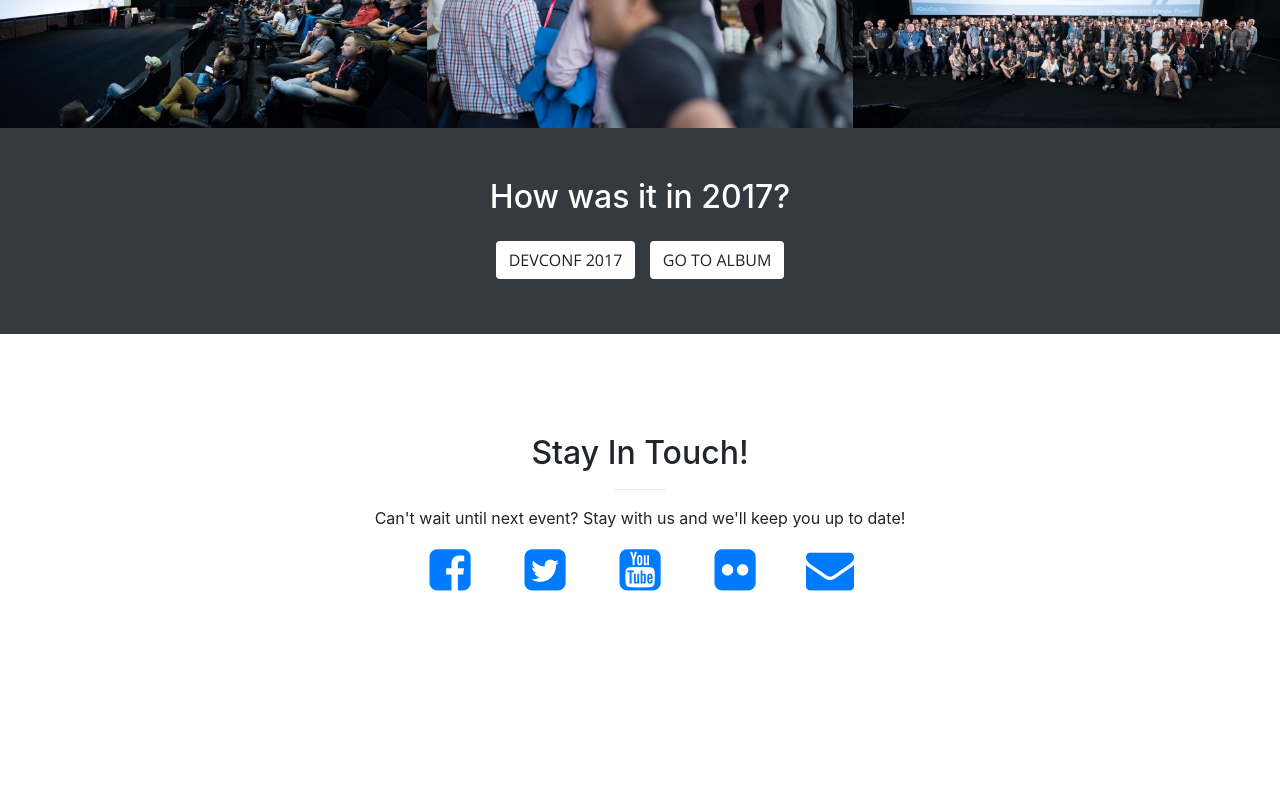
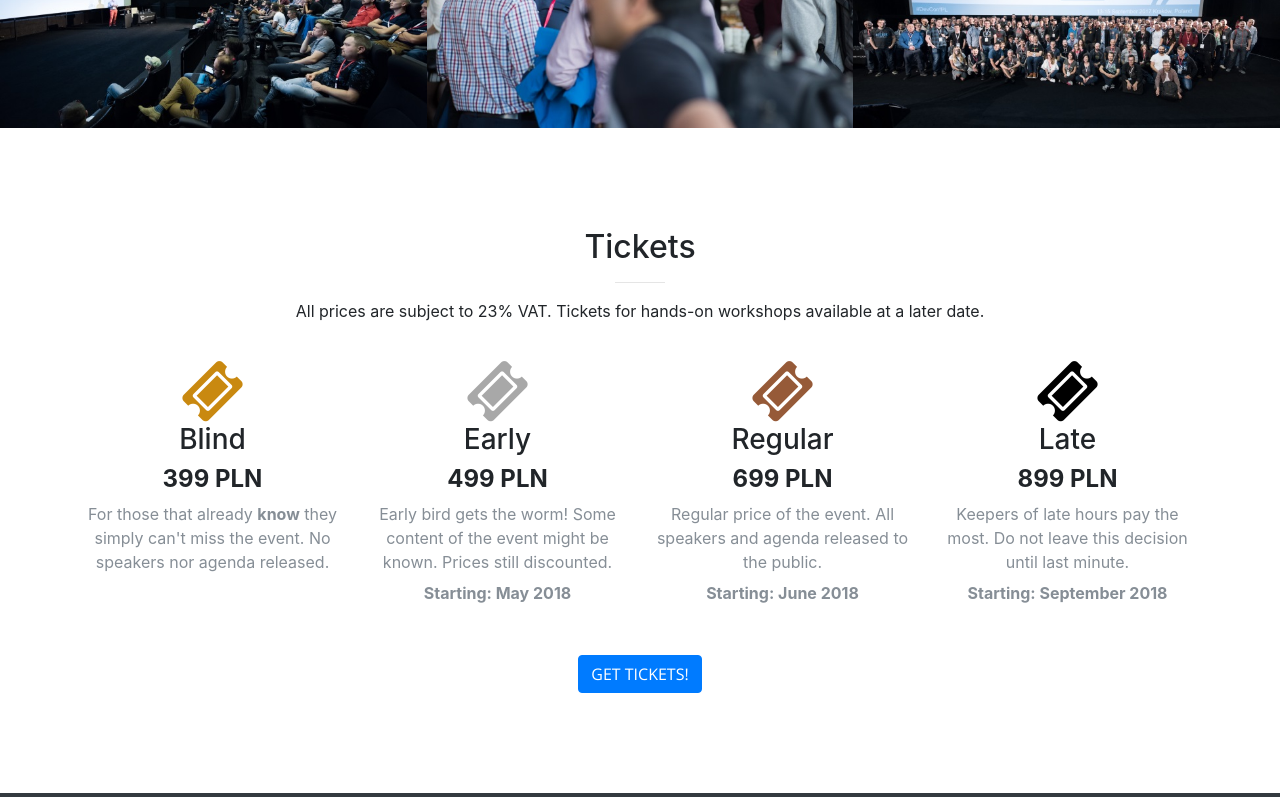
Before and after one commit to devconfpl/launchpage-2018, a website with bundled scripts: page index.html in a window 1280 px wide. Shown: the part 2000-2797 px from the top of the page. Before the commit the page ends 2694 px from the top, so only its background shows below. Built offline with nearby package versions, Linux system fonts and the light colour scheme.

Commit message:
Added tickets info and links.

```diff
--- a/index.html
+++ b/index.html
@@ -69,7 +69,7 @@
           </h1>
           <hr>
           <p>26-28 September 2018, Kraków, Poland</p>
-          <a class="btn btn-primary btn-xl js-scroll-trigger" href="#about">Find Out More</a>
+          <a class="btn btn-primary btn-xl js-scroll-trigger" href="#tickets">Register</a>
         </div>
       </div>
     </header>
@@ -213,6 +213,62 @@
       </div>
     </section>
 
+    <section id="tickets">
+      <div class="container">
+        <div class="row">
+          <div class="col-lg-12 text-center">
+            <h2 class="section-heading">Tickets</h2>
+            <hr class="primary">
+            <p>
+              All prices are subject to 23% VAT. Tickets for hands-on workshops available at a later date.
+            </p>
+          </div>
+        </div>
+      </div>
+      <div class="container">
+        <div class="row">
+          <div class="col-lg-3 col-md-6 text-center">
+            <div class="ticket-box">
+              <i class="fa fa-4x fa-ticket text-primary sr-icons gold"></i>
+              <h3>Blind</h3>
+              <h4>399 PLN</h4>
+              <p class="text-muted">For those that already <strong>know</strong> they simply can't miss the event. No speakers nor agenda released.</p>
+            </div>
+          </div>
+          <div class="col-lg-3 col-md-6 text-center">
+            <div class="ticket-box">
+              <i class="fa fa-4x fa-ticket text-primary sr-icons silver"></i>
+              <h3>Early</h3>
+              <h4>499 PLN</h4>
+              <p class="text-muted">Early bird gets the worm! Some content of the event might be known. Prices still discounted.</p>
+              <p class="text-muted"><strong>Starting: May 2018</strong></p>
+            </div>
+          </div>
+          <div class="col-lg-3 col-md-6 text-center">
+            <div class="ticket-box">
+              <i class="fa fa-4x fa-ticket text-primary sr-icons bronze"></i>
+              <h3>Regular</h3>
+              <h4>699 PLN</h4>
+              <p class="text-muted">Regular price of the event. All speakers and agenda released to the public.</p>
+              <p class="text-muted"><strong>Starting: June 2018</strong></p>
+            </div>
+          </div>
+          <div class="col-lg-3 col-md-6 text-center">
+            <div class="ticket-box">
+              <i class="fa fa-4x fa-ticket text-primary sr-icons black"></i>
+              <h3>Late</h3>
+              <h4>899 PLN</h4>
+              <p class="text-muted">Keepers of late hours pay the most. Do not leave this decision until last minute.</p>
+              <p class="text-muted"><strong>Starting: September 2018</strong></p>
+            </div>
+          </div>
+        </div>
+      </div>
+      <div class="container text-center">
+        <a class="btn btn-primary btn-xl sr-button" style="margin-top: 50px;" href="#">Get Tickets!</a>
+      </div>
+    </section>
+
     <div class="call-to-action bg-dark">
       <div class="container text-center">
         <h2>How was it in 2017?</h2>
--- a/js/creative.js
+++ b/js/creative.js
@@ -44,8 +44,9 @@
   sr.reveal('.sr-icons', {
     duration: 600,
     scale: 0.3,
+    delay: 200,
     distance: '0px'
-  }, 200);
+  });
   sr.reveal('.sr-button', {
     duration: 1000,
     delay: 200
--- /dev/null
+++ b/scss/_tickets.scss
@@ -0,0 +1,37 @@
+// Styling for the tickets section
+.ticket-box {
+  max-width: 400px;
+  margin: 50px auto 0;
+
+  @media (min-width: 992px) {
+    margin: 20px auto 0;
+  }
+
+  p {
+    margin-bottom: 0;
+
+    + p {
+      margin-top: 7px;
+    }
+  }
+
+  h4 {
+    font-weight: 700;
+  }
+
+  .gold {
+    color: #C98910 !important;
+  }
+
+  .silver {
+    color: #A8A8A8 !important;
+  }
+
+  .bronze {
+    color: #965A38 !important;
+  }
+
+  .black {
+    color: #000000 !important;
+  }
+}
--- a/scss/creative.scss
+++ b/scss/creative.scss
@@ -4,6 +4,7 @@
 @import "navbar.scss";
 @import "masthead.scss";
 @import "services.scss";
+@import "tickets.scss";
 @import "portfolio.scss";
 @import "cta.scss";
 @import "bootstrap-overrides.scss";
```
Also changed, not shown: css/creative.css, css/creative.min.css, js/creative.min.js.
